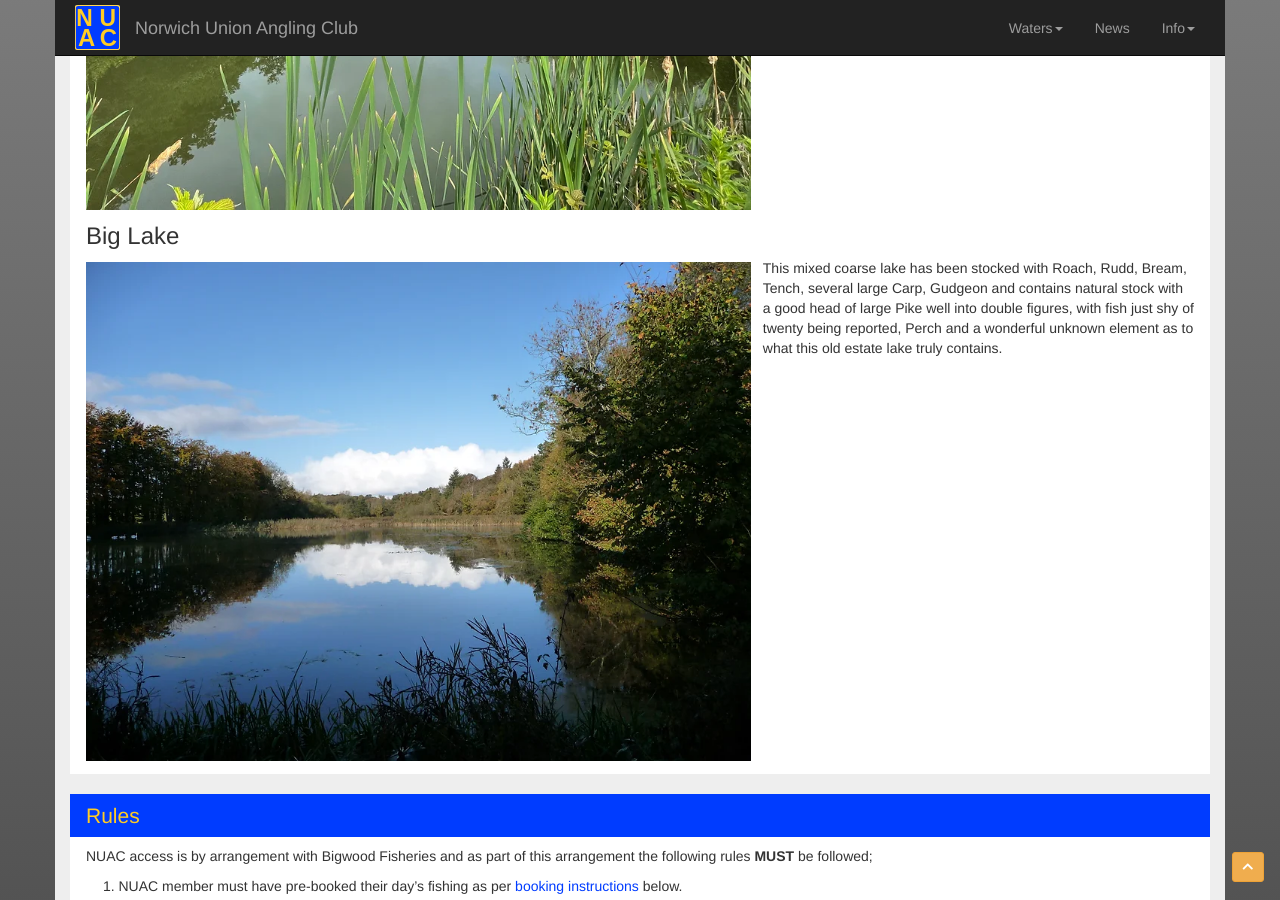
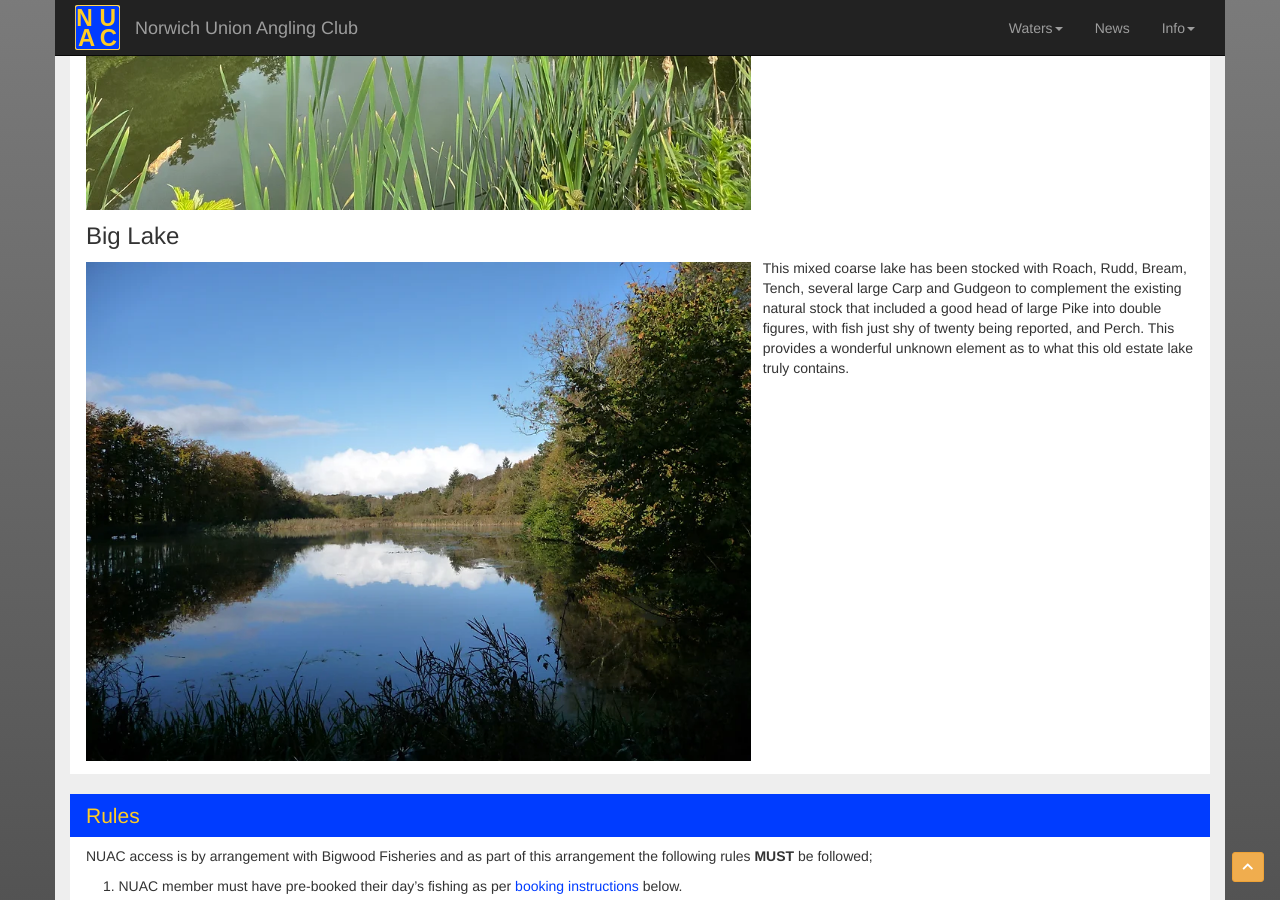
Before and after one commit to nuac-admin/nuac-release-four, a Jekyll site: the page built from _waters/bigwood.md, in a window 1280 px wide and 900 px high, scrolled down 703 px. Built offline with Jekyll 4.4.1, drawn with Linux system fonts in a browser that asks for light colours; nearby versions of some CDN libraries.

Commit message:
upd bigwood big lake desc

```diff
--- a/_waters/bigwood.md
+++ b/_waters/bigwood.md
@@ -36,7 +36,7 @@ sections:
         img-alt: Big Lake at Bigwood Fisheries
         img-pos: left
         sentences:
-          - txt: This mixed coarse lake has been stocked with Roach, Rudd, Bream, Tench, several large Carp, Gudgeon and contains natural stock with a good head of large Pike well into double figures, with fish just shy of twenty being reported, Perch and a wonderful unknown element as to what this old estate lake truly contains.
+          - txt: This mixed coarse lake has been stocked with Roach, Rudd, Bream, Tench, several large Carp and Gudgeon to complement the existing natural stock that included a good head of large Pike into double figures, with fish just shy of twenty being reported, and Perch. This provides a wonderful unknown element as to what this old estate lake truly contains.
   - sctn-title: Rules
     sctn-hash: water-rules
     paragraphs:
```
